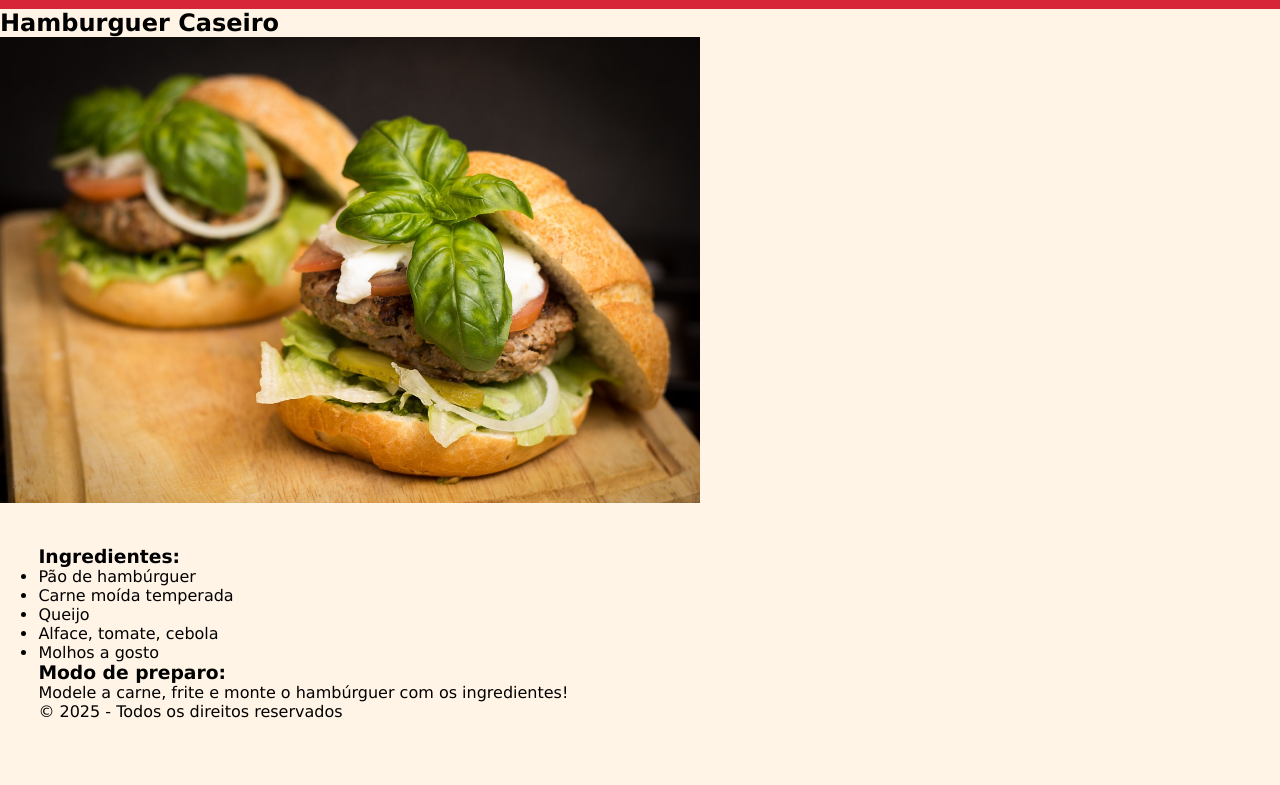
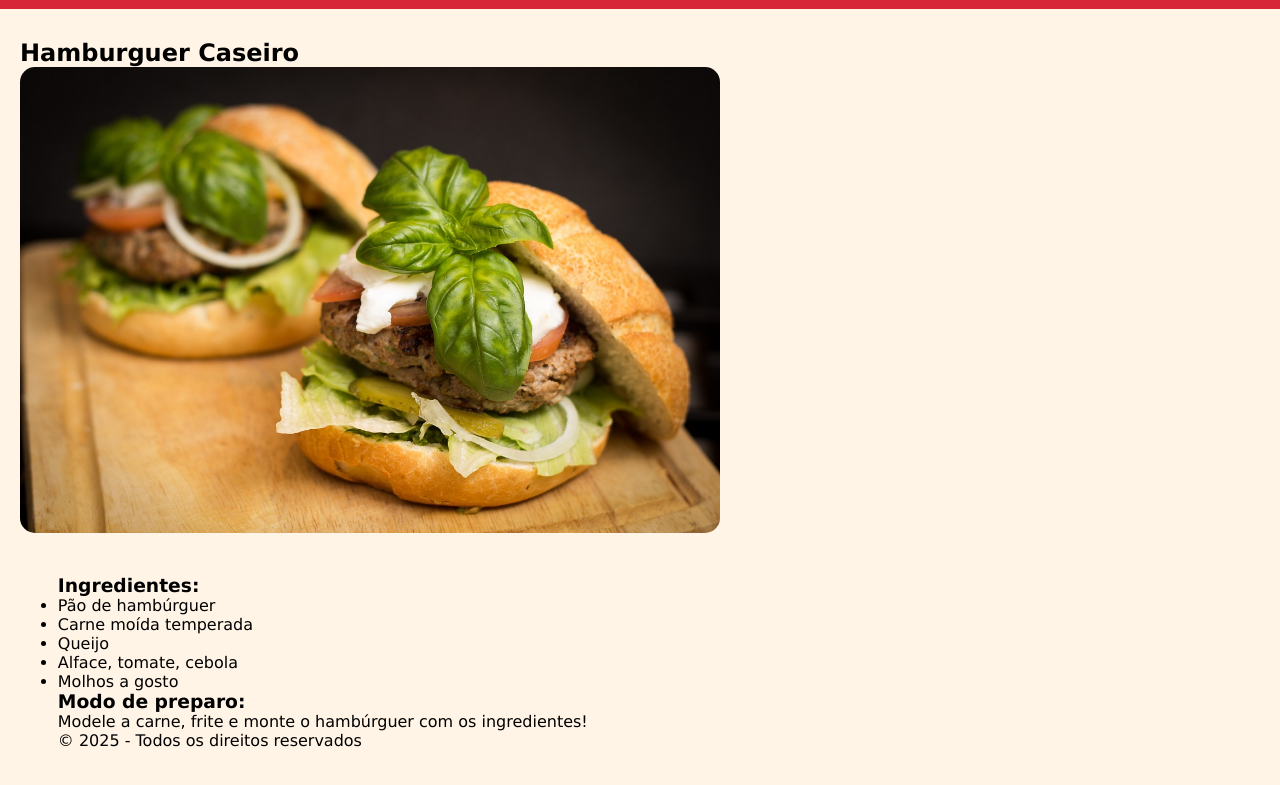
Before and after one commit to GeZinnnn/SemDesperdicio, a plain HTML site: page hamburguer.html in a window 1280 px wide. Shown: the part 61-846 px from the top of the page. Before the commit the page ends 820 px from the top, so only its background shows below. Drawn offline with Linux system fonts and the light colour scheme.

Commit message:
adicionando % nas imagens

```diff
--- a/estilo.css
+++ b/estilo.css
@@ -94,7 +94,7 @@ body{
 
 .imgreceita {
     width: 100%;
-    max-width: 500px;
+    max-width: 90%;
     height: auto;
     display: block;
     margin: 0 auto;
--- a/receita.css
+++ b/receita.css
@@ -9,7 +9,8 @@ body{
     display: flex;
     flex-direction: column;
     background-color: #FFF4E6;
-    padding-top: 70px;
+    padding-top: 100px;
+    padding-left: 20px;
 }
 
 img {
@@ -18,6 +19,7 @@ img {
     max-width: 700px;
     height: auto;
     margin: 0 auto;
+    border-radius: 15px;
 
 }
 
```
